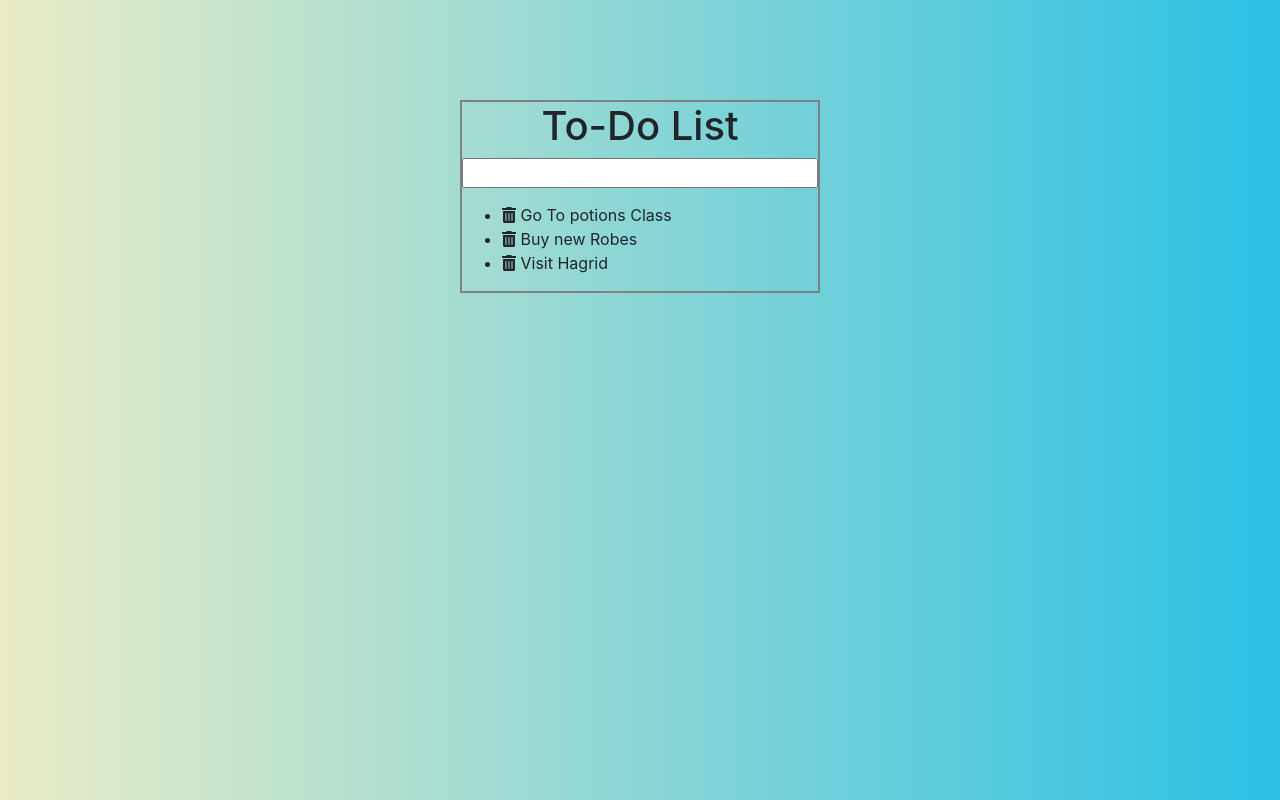
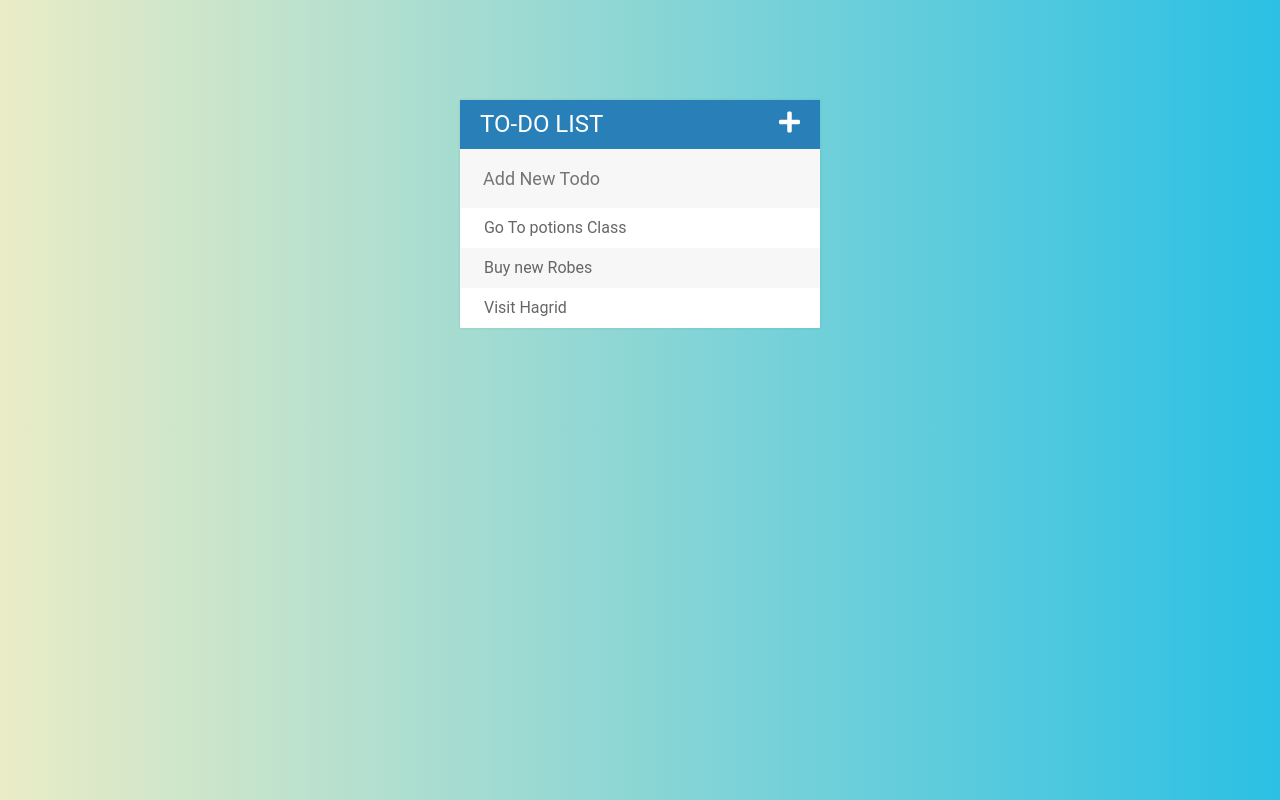
Before and after one commit to diniabdiu/ToDolist-part2, a plain HTML site: page index.html in a window 1280 px wide. Drawn offline with nearby package versions, Linux system fonts and the light colour scheme.

Commit message:
finished

```diff
--- a/index.html
+++ b/index.html
@@ -25,8 +25,8 @@
 
 <body>
     <div id="container">
-        <h1>To-Do List</h1>
-        <input type="text">
+        <h1>To-Do List <i class="fa fa-plus"></i></h1>
+        <input type="text" placeholder="Add New Todo">
 
 
         <ul>
--- a/main.css
+++ b/main.css
@@ -1,5 +1,5 @@
 #container {
-    border: 2px solid gray;
+    /* border: 2px solid gray; */
     width: 360px;
     /* margin: 0 auto; */
     /* justify-items: center;
@@ -7,31 +7,89 @@
     margin: 100px auto;
     /* margin: 50px 0 0 0; */
     /* justify-content: center; */
+    width: 360px;
+	margin: 100px auto;
+	background: #f7f7f7;
+	box-shadow: 0 0 3px rgba(0,0,0, 0.1);
 }
 
 h1 {
-    text-align: center;
+	background: #2980b9;
+	color: white;
+	margin: 0;
+	padding: 10px 20px;
+	text-transform: uppercase;
+	font-size: 24px;
+	font-weight: normal;
 }
 
 body {
+    font-family: Roboto;
     background: #2BC0E4;  /* fallback for old browsers */
     background: -webkit-linear-gradient(to right, #EAECC6, #2BC0E4);  /* Chrome 10-25, Safari 5.1-6 */
     background: linear-gradient(to right, #EAECC6, #2BC0E4); /* W3C, IE 10+/ Edge, Firefox 16+, Chrome 26+, Opera 12+, Safari 7+ */
 }
+.fa-plus{
+    float: right;
+
+}
+
+span {
+	background: #e74c3c;
+	height: 40px;
+	margin-right: 20px;
+	text-align: center;
+	color: white;
+	width: 0;
+	display: inline-block;
+	transition: 0.2s linear;
+	opacity: 0;
+}
+li:hover span{
+    width: 40px;
+    opacity: 1.0;
+}
+input:focus {
+    background: #fff;
+    border: 2px solid #2980b9;
+    outline: none;
+}
+ul {
+    list-style: none;
+	margin: 0;
+	padding: 0;
+}
+li {
+	background: #fff;
+	height: 40px;
+	line-height: 40px;
+	color: #666;
+}
+li:nth-child(2n){
+	background: #f7f7f7;
+}
 
 input {
-    /* margin-left: 20px; */
-    /* margin: 10px 60px; */
-    /* float: auto; */
+	font-size: 18px;
+	color: #2980b9;
+	background-color: #f7f7f7;
+	width: 100%;
+	padding: 13px 13px 13px 20px;
+	box-sizing: border-box;
+    border: 3px solid rgba(0,0,0,0);
+
+/*
+    font-size:L 18px;
+    color: #2980b9;
+    background-color: #f7f7f7;
+
     display: block;
     margin-bottom: 15px;
-    margin-right: auto;
-    margin-left: auto;
+
     width: 100%;
-    box-shadow: 0px;
-    /* --box-shadow-color: goldenrod;
-     */
-    vertical-align: center;
+    box-sizing: border-box;
+
+    vertical-align: center; */
 }
 
 .completed {
```
